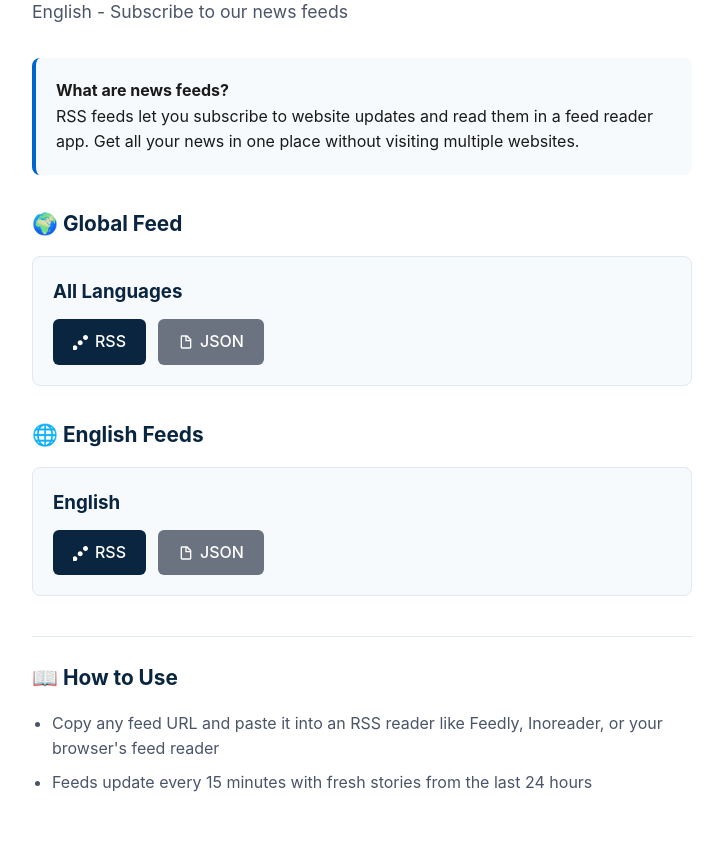
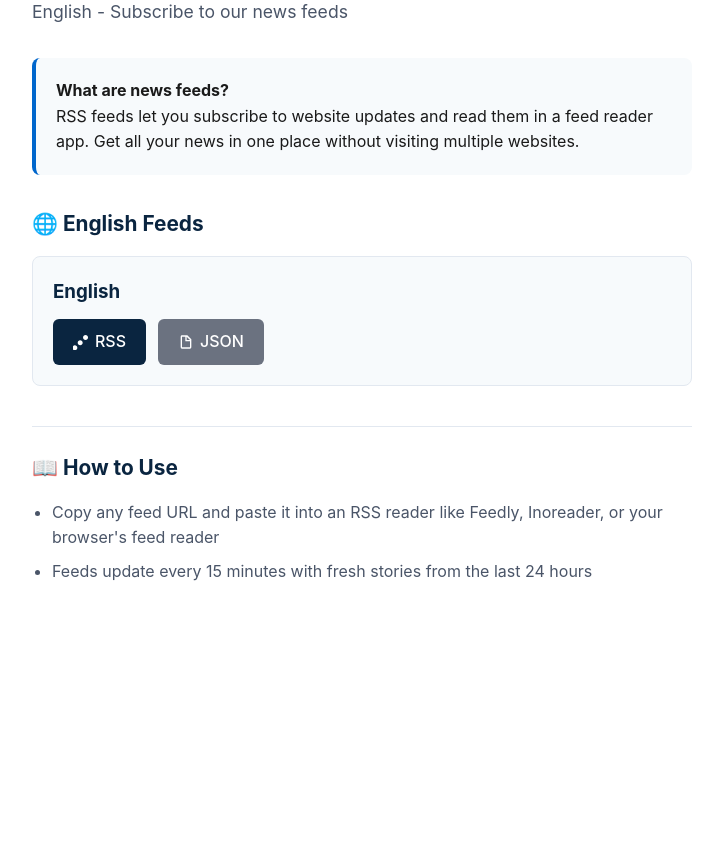
Before and after one commit to tomclements/24hourwire, a Django app: page /feeds/?lang=en in a window 1280 px wide. Shown: the part 151-994 px from the top of the page, without its empty margins (278-1001 px from the left). After the commit the page ends 732 px from the top, so only its background shows below. Run offline with Django 5.2, Linux system fonts and the light colour scheme; data that the repository does not hold is empty.

Commit message:
Remove global feed from feeds page

```diff
--- a/news/templates/feeds.html
+++ b/news/templates/feeds.html
@@ -10,6 +10,8 @@
     <link rel="icon" type="image/jpeg" href="{% static 'news/images/logo.jpg' %}">
     <link rel="alternate" type="application/rss+xml" title="24HourWire - {{ language_name }} Feed" href="{{ language_rss }}">
     <link rel="alternate" type="application/json" title="24HourWire - {{ language_name }} JSON Feed" href="{{ language_json }}">
+    <link rel="alternate" type="application/rss+xml" title="24HourWire - Global Feed" href="/feed/">
+    <link rel="alternate" type="application/json" title="24HourWire - Global JSON Feed" href="/feed.json">
     <style>
         :root {
             --primary: #0A2540;
@@ -196,21 +198,6 @@
         <p>{{ t.feeds_explanation|default:"RSS feeds let you subscribe to website updates and read them in a feed reader app. Get all your news in one place without visiting multiple websites." }}</p>
     </div>
 
-    <h2>🌍 {{ t.global_feeds|default:"Global Feed" }}</h2>
-    <div class="feed-card">
-        <h3>{{ t.all_languages|default:"All Languages" }}</h3>
-        <div class="feed-links">
-            <a href="{{ global_rss }}" class="feed-link" target="_blank">
-                <svg width="16" height="16" viewBox="0 0 24 24" fill="currentColor"><path d="M6.503 20.752c0 2.07-1.678 3.748-3.75 3.748S-.997 22.82-.997 20.75c0-2.07 1.68-3.748 3.75-3.748s3.75 1.678 3.75 3.75zm8.024-7.738c0 2.07-1.678 3.748-3.75 3.748s-3.75-1.679-3.75-3.748c0-2.07 1.678-3.748 3.75-3.748s3.75 1.679 3.75 3.75zm8.023-7.74c0 2.07-1.678 3.748-3.75 3.748s-3.75-1.678-3.75-3.748 1.678-3.748 3.75-3.748 3.75 1.678 3.75 3.75z"/></svg>
-                RSS
-            </a>
-            <a href="{{ global_json }}" class="feed-link json" target="_blank">
-                <svg width="16" height="16" viewBox="0 0 24 24" fill="currentColor"><path d="M14 2H6a2 2 0 0 0-2 2v16a2 2 0 0 0 2 2h12a2 2 0 0 0 2-2V8l-6-6zm-1 2l5 5h-5V4zM6 20V4h5v7h7v9H6z"/></svg>
-                JSON
-            </a>
-        </div>
-    </div>
-
     <h2>🌐 {{ language_name }} {{ t.feeds|default:"Feeds" }}</h2>
     <div class="feed-card">
         <h3>{{ language_name }}</h3>
--- a/news/views.py
+++ b/news/views.py
@@ -354,8 +354,6 @@ def feeds_view(request):
         'language': language,
         'language_name': LANGUAGE_NAMES.get(language, language.upper()),
         'category_feeds': category_feeds,
-        'global_rss': '/feed/',
-        'global_json': '/feed.json',
         'language_rss': f'/feed/{language}/',
         'language_json': f'/feed/{language}.json',
     }
```
